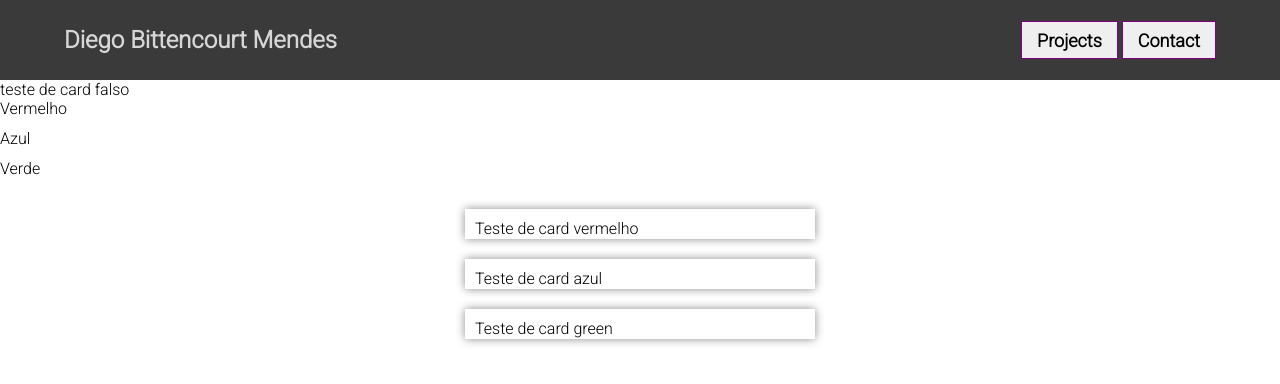
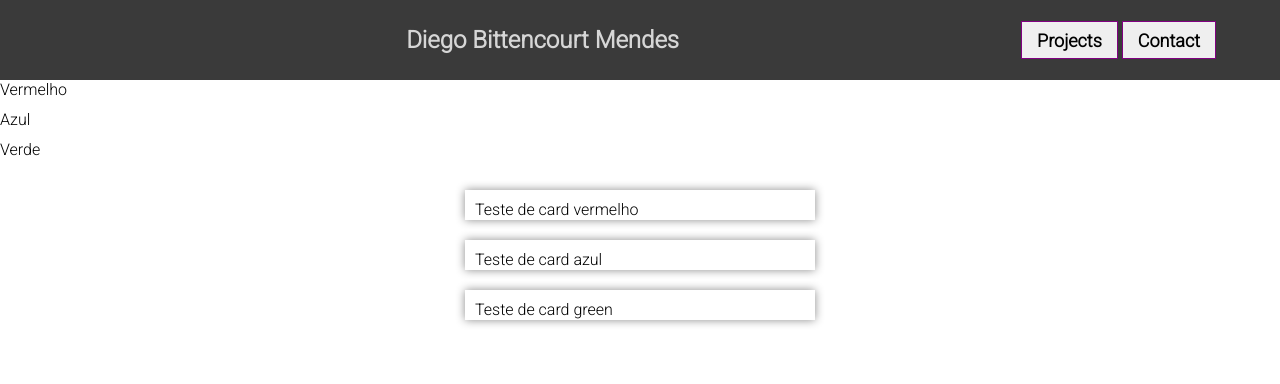
Before and after one commit to Diego-Bittencourt/portfolio_page, a Vue app: page / in a window 1280 px wide. Shown: the top 384 px of the page. Built offline with nearby package versions, Linux system fonts and the light colour scheme.

Commit message:
Implement font awesome. Looks like Vue3 isn't supported yet.

```diff
--- a/package.json
+++ b/package.json
@@ -8,6 +8,8 @@
     "lint": "vue-cli-service lint"
   },
   "dependencies": {
+    "@fortawesome/fontawesome-svg-core": "^6.1.1",
+    "@fortawesome/free-solid-svg-icons": "^6.1.1",
     "core-js": "^3.8.3",
     "vue": "^3.2.13",
     "vue-router": "^4.0.3"
--- a/src/App.vue
+++ b/src/App.vue
@@ -1,7 +1,8 @@
 <template>
+<the-header></the-header>
 <div class="pagewrapper"></div>
-  <the-header></the-header>
-  teste de card falso
+
+
   <div class="red" @click="setColor('red')">Vermelho</div>
   <div class="blue" @click="setColor('blue')">Azul</div>
   <div class="green" @click="setColor('green')">Verde</div>
@@ -10,7 +11,9 @@
   <base-card :color="themeColor">Teste de card green</base-card>
 </template>
 
-
+<!-- // npm i --save @fortawesome/fontawesome-svg-core -->
+<!-- npm i --save @fortawesome/free-solid-svg-icons -->
+<!-- npm i --save @fortawesome/vue-fontawesome -->
 <script>
 import TheHeader from './components/layout/TheHeader.vue';
 export default {
--- a/src/components/layout/TheHeader.vue
+++ b/src/components/layout/TheHeader.vue
@@ -1,6 +1,7 @@
 <template>
   <header>
     <nav>
+      <i class="fa-solid fa-code"></i>
       <h1>Diego Bittencourt Mendes</h1>
 
       <ul>
--- a/src/main.js
+++ b/src/main.js
@@ -4,6 +4,13 @@ import router from './router/index';
 
 import BaseButton from './components/UI/BaseButton.vue';
 import BaseCard from './components/UI/BaseCard.vue';
+
+import { library } from '@fortawesome/fontawesome-svg-core'
+
+import { faHatWizard } from '@fortawesome/free-solid-svg-icons'
+
+library.add(faHatWizard)
+// app.component('font-awesome-icon', FontAwesomeIcon)
 
 const app = createApp(App);
 
```
Also changed, not shown: 1 other file (tests, documents, lock files or other folders).
